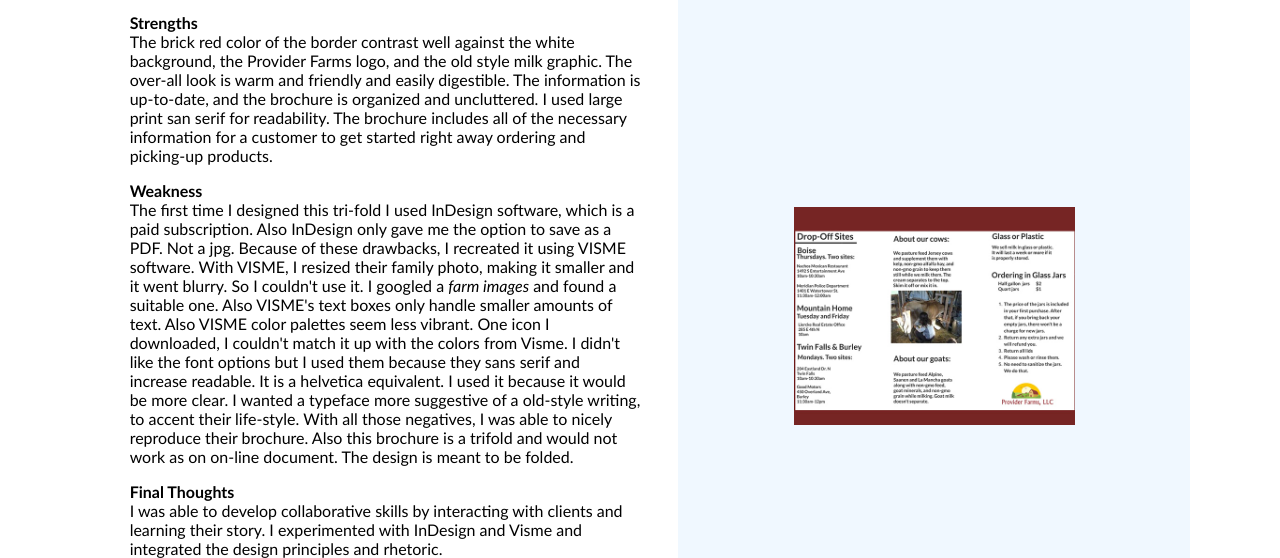
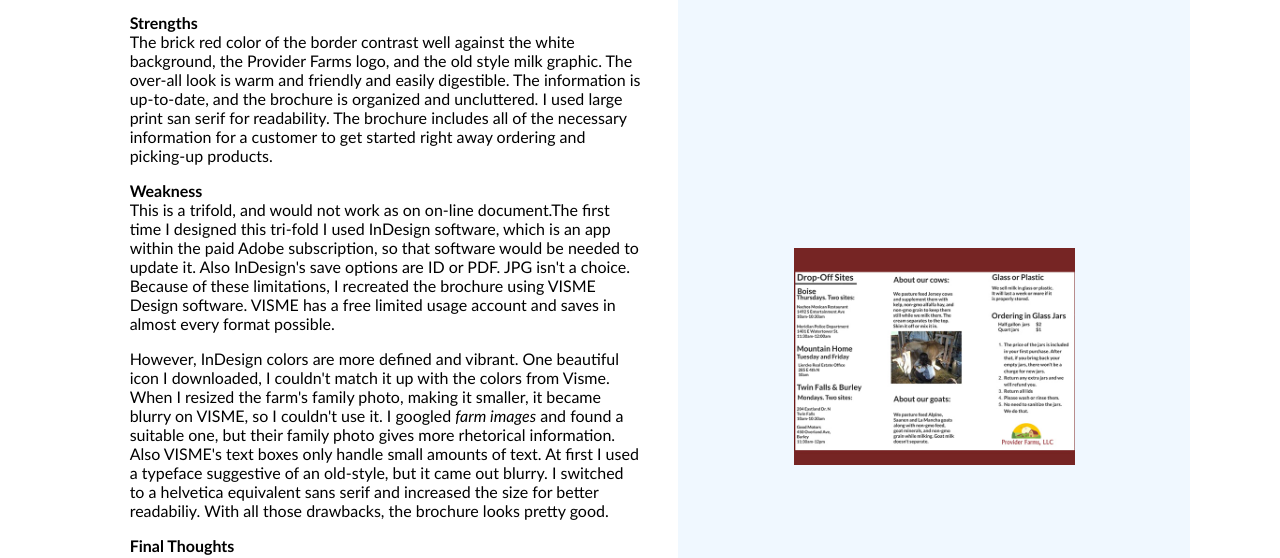
Before and after one commit to deboraharellanes/MATC-Portfolio, a plain HTML site: page provider.html in a window 1280 px wide. Shown: the part 841-1399 px from the top of the page. Drawn offline with Linux system fonts and the light colour scheme.

Commit message:
provider weakness edit

```diff
--- a/provider.html
+++ b/provider.html
@@ -72,15 +72,16 @@
 
         <p>
         <div><strong>Weakness</strong></div>
-        The first time I designed this tri-fold I used InDesign software, which is a paid subscription. Also InDesign only gave
-        me the option to save as a PDF. Not a jpg. Because of these drawbacks, I recreated it using VISME software. With VISME, I
-        resized their family photo, making it smaller and it went blurry. So I couldn't use it. I googled a <em>farm
-          images</em> and found a suitable one. Also VISME's text boxes only handle smaller amounts of text. Also VISME
-        color palettes seem less vibrant. One icon I downloaded, I couldn't match it up with the colors from Visme. I
-        didn't like the font options but I used them because they sans serif and increase readable. It is a helvetica
-        equivalent. I used it because it would be more clear. I wanted a typeface more suggestive of a old-style
-        writing, to accent their life-style. With all those negatives, I was able to nicely reproduce their brochure.
-        Also this brochure is a trifold and would not work as on on-line document. The design is meant to be folded.</p>
+        This is a trifold, and would not work as on on-line document.The first time I designed this tri-fold I used
+        InDesign software, which is an app within the paid Adobe subscription, so that software would be needed to update it.
+        Also InDesign's save options are ID or PDF. JPG isn't a choice. Because of these limitations, I recreated the brochure
+        using VISME Design software. VISME has a free limited usage account and saves in almost every format possible.</p><p>
+        However, InDesign colors are more defined and vibrant. One beautiful icon I downloaded, I couldn't match it up with the
+        colors from Visme. When I resized the farm's family photo, making it smaller, it became blurry on VISME, so I couldn't use it.
+        I googled <em>farm images</em> and found a suitable one, but their family photo gives more rhetorical information. Also VISME's
+        text boxes only handle small amounts of text. At first I used a typeface suggestive of an old-style, but it came out blurry.
+        I switched to a helvetica equivalent sans serif and increased the size for better readabiliy. With all those drawbacks,
+        the brochure looks pretty good.</p>
 
         <p>
         <div><strong>Final Thoughts</strong></div>
```
